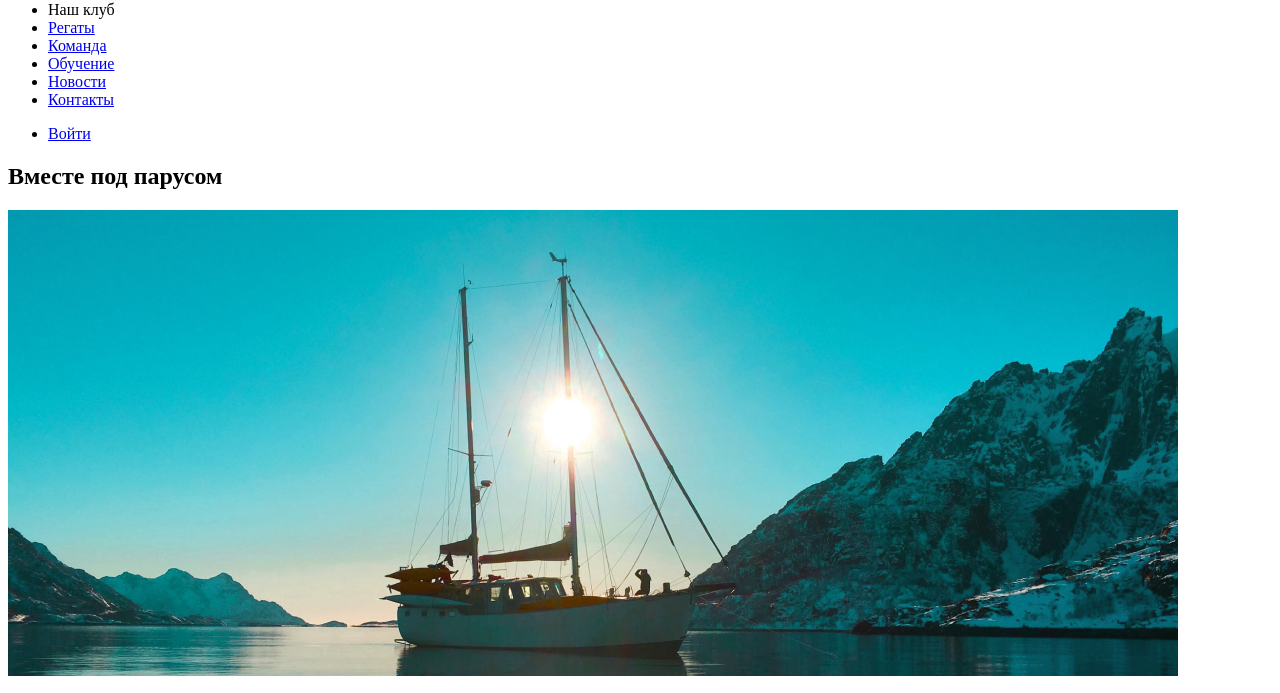
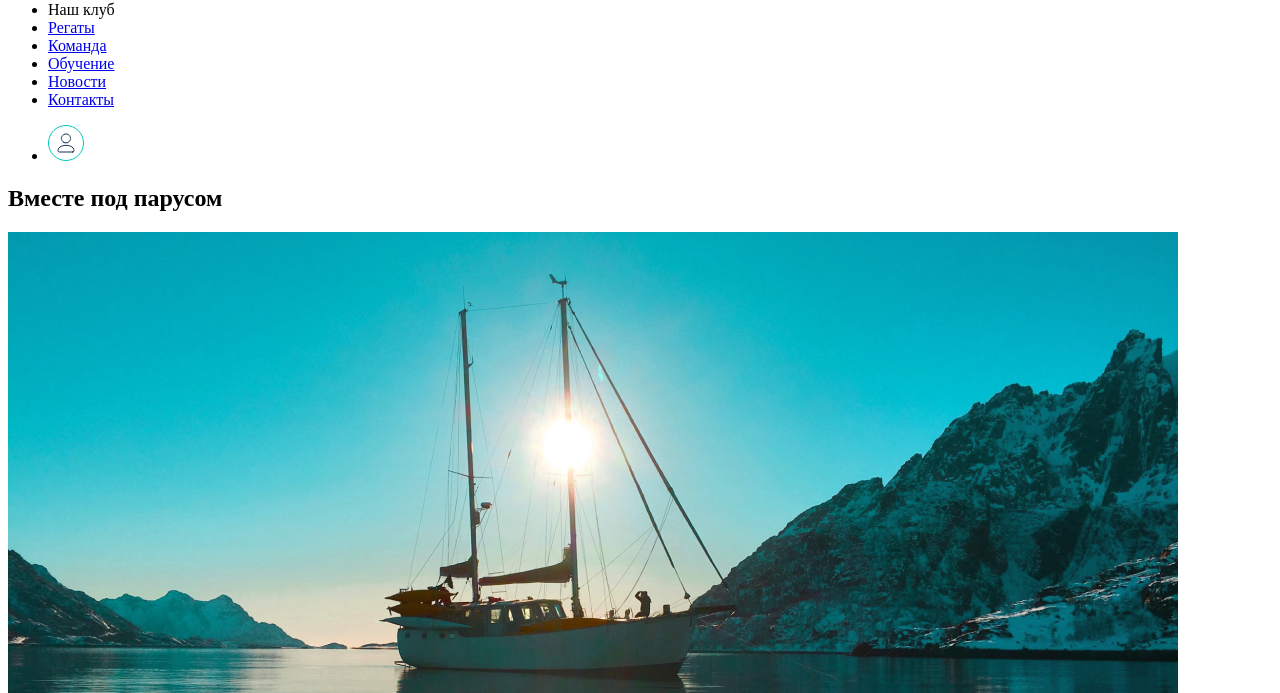
Before and after one commit to kub060522/sail-club, a plain HTML site: page index.html in a window 1280 px wide. Shown: the part 95-788 px from the top of the page. Drawn offline with Linux system fonts and the light colour scheme.

Commit message:
Добавляет иконку(account) и удаляет svg из папки img

```diff
--- a/index.html
+++ b/index.html
@@ -48,7 +48,12 @@
       <ul class="main-nav__list user-list">
         <li class="user-list_item">
           <a class="user-list__login" href="#">
-            Войти
+            <span class="visually-hidden">Войти</span>
+            <svg width="36" height="36" viewBox="0 0 36 36" fill="none" xmlns="http://www.w3.org/2000/svg">
+              <path d="M24.6667 27H11.3333C10.597 27 10 26.4482 10 25.7674C10 23.7287 11.3683 21.9039 13.4334 21.1884L13.8435 21.0463C16.5235 20.1178 19.4765 20.1178 22.1565 21.0463L22.5666 21.1884C24.6317 21.9039 26 23.7287 26 25.7674C26 26.4482 25.403 27 24.6667 27Z" stroke="#163152" stroke-linecap="square" stroke-linejoin="round"/>
+              <path d="M15.9672 17.4069C17.2431 18.0128 18.7569 18.0128 20.0328 17.4069C21.2204 16.843 22.0712 15.8159 22.3505 14.6091L22.4251 14.287C22.7107 13.0529 22.4056 11.765 21.5881 10.7542L21.4684 10.6062C20.6508 9.59527 19.3654 9 18 9C16.6346 9 15.3492 9.59527 14.5316 10.6062L14.4119 10.7542C13.5944 11.765 13.2893 13.0529 13.5749 14.287L13.6495 14.6091C13.9288 15.8159 14.7796 16.843 15.9672 17.4069Z" stroke="#163152" stroke-linecap="square" stroke-linejoin="round"/>
+              <circle cx="18" cy="18" r="17.5" stroke="#00C6BD"/>
+              </svg>
           </a>
         </li>
       </ul>
```
Also changed, not shown: img/account.svg (deleted), img/facebook.svg (deleted), img/instagram.svg (deleted), img/twitter.svg (deleted).
